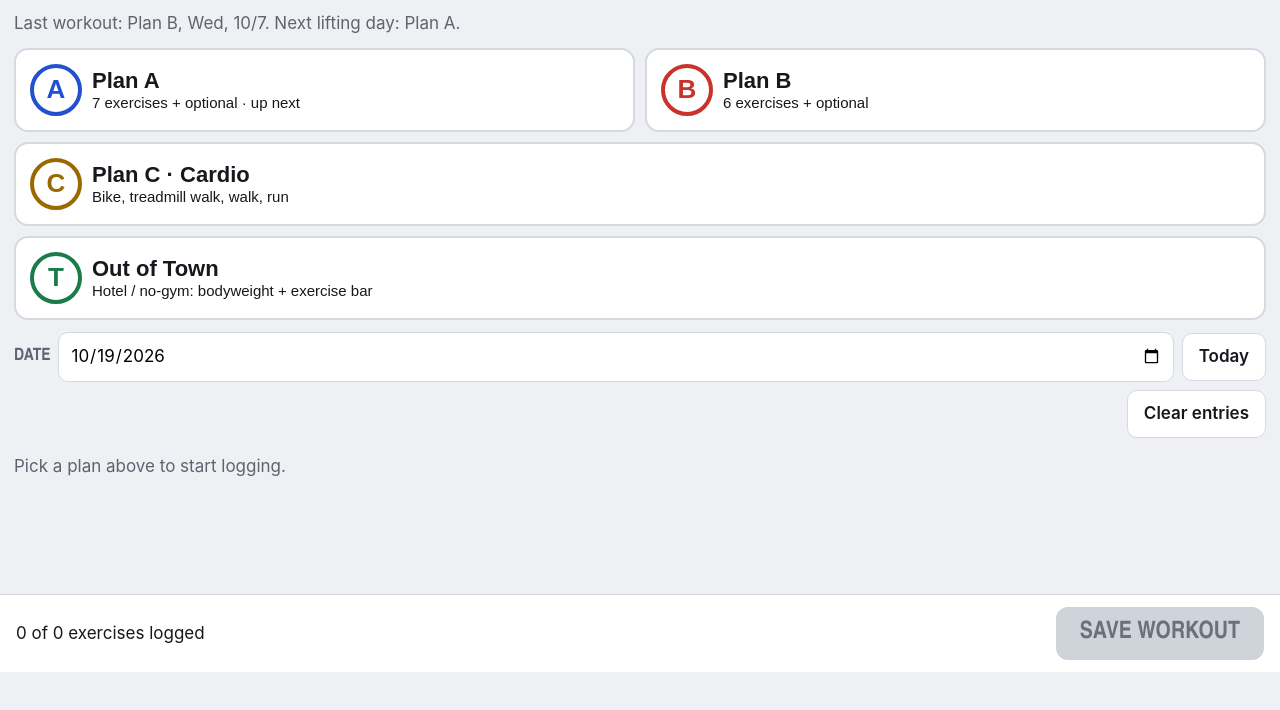
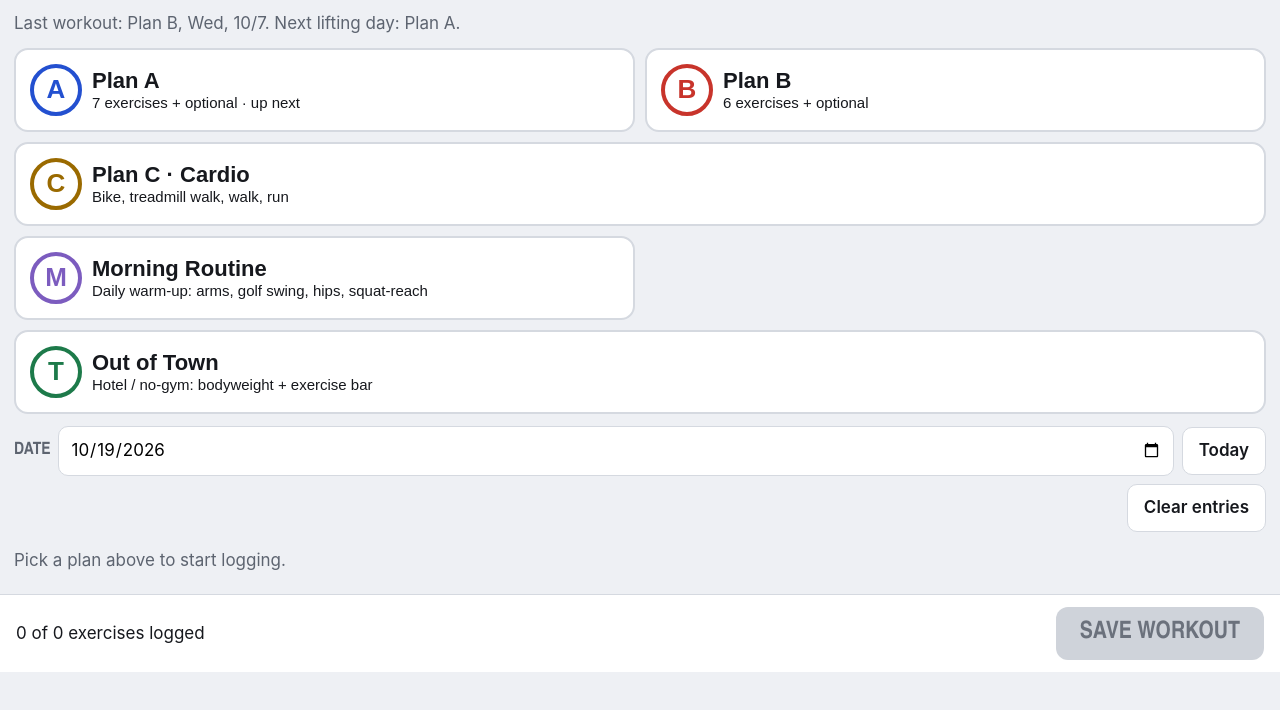
Before and after one commit to pbghamil-source/lift-log, a plain HTML site: page index.html in a window 1280 px wide. Shown: the part 128-838 px from the top of the page. Before the commit the page ends 800 px from the top, so only its background shows below. Drawn offline with Linux system fonts and the light colour scheme.

Commit message:
Morning routine plan

```diff
--- a/index.html
+++ b/index.html
@@ -32,7 +32,7 @@ input,textarea,select{font:inherit;padding:11px;border:1.5px solid var(--line);b
 .bar{position:fixed;left:0;right:0;bottom:0;background:#fff;border-top:1px solid var(--line);padding:12px 16px calc(12px + env(safe-area-inset-bottom));display:flex;justify-content:space-between;align-items:center;gap:12px;z-index:6}
 .bar .save{font-family:"Arial Narrow",Arial;font-stretch:condensed;font-weight:800;font-size:24px;padding:12px 24px;border-radius:12px;border:0;background:var(--ink);color:#fff}.bar .save:disabled{background:#cfd3da;color:#6b717c}
 .hist summary{list-style:none;cursor:pointer;display:flex;justify-content:space-between;align-items:center}.hist summary::-webkit-details-marker{display:none}
-.tag{color:#fff;font-weight:800;padding:4px 10px;border-radius:8px;font-size:15px}.ta{background:var(--a)}.tb{background:var(--b)}.tc{background:var(--c)}.tt{background:var(--t)}
+.tag{color:#fff;font-weight:800;padding:4px 10px;border-radius:8px;font-size:15px}.ta{background:var(--a)}.tb{background:var(--b)}.tc{background:var(--c)}.tt{background:var(--t)}.tm{background:#7c5cbf}.plan.m .ic{color:#7c5cbf}
 .hx{padding:8px 0;border-top:1px solid #eee;font-size:15px}.scale{display:flex;gap:6px}.scale button{flex:1;min-height:48px;font-size:19px;border-radius:10px;border:1.5px solid var(--line);background:#fff}
 .scale button.on{background:var(--ink);color:#fff}label{display:block;font-weight:600;margin:12px 0 4px}
 .zone{background:#fff7e0;border:1px solid #e6c56b;border-radius:10px;padding:10px;font-size:15px}
@@ -46,6 +46,7 @@ input,textarea,select{font:inherit;padding:11px;border:1.5px solid var(--line);b
   <button class="plan a" data-p="A"><div class="ic">A</div><div><b>Plan A</b><span id="pa"></span></div></button>
   <button class="plan b" data-p="B"><div class="ic">B</div><div><b>Plan B</b><span id="pb"></span></div></button>
   <button class="plan c" data-p="C"><div class="ic">C</div><div><b>Plan C · Cardio</b>Bike, treadmill walk, walk, run</div></button>
+  <button class="plan m" data-p="M"><div class="ic">M</div><div><b>Morning Routine</b>Daily warm-up: arms, golf swing, hips, squat-reach</div></button>
   <button class="plan t" data-p="T"><div class="ic">T</div><div><b>Out of Town</b>Hotel / no-gym: bodyweight + exercise bar</div></button>
  </div>
  <div class="row"><span class="cond muted">DATE</span><input type="date" id="wdate" style="flex:1"><button class="btn" id="today">Today</button></div>
@@ -103,6 +104,10 @@ const EX={
  row:{n:"Seated row",set:"Chest to pad, neutral handles.",cue:"Pull elbows back, squeeze blades. Stop short of full arm lockout on the return."},
  incline:{n:"Incline chest press",set:"Low incline, neutral grip if possible.",cue:"Don't flare elbows; stop short of lockout."},
  backext:{n:"Back extension",low:1,set:"Pad at hip crease.",cue:"Hinge at hips, flat back, stop at body-straight. Don't hyperextend."},
+ mreach:{n:"Overhead arm raise",low:1,set:"Stand tall.",cue:"Raise both arms overhead and lower, 10 reps. Leave weight blank."},
+ mgolf:{n:"Golf swing (no club)",low:1,set:"Stand with soft knees.",cue:"Easy simulated swings, 10 reps. Turn through the trunk, keep the left hip relaxed."},
+ mhip:{n:"Hip turns, elbows at chest height",low:1,set:"Elbows up at chest level.",cue:"10 hip movements, controlled."},
+ msqreach:{n:"Squat to overhead reach",low:1,set:"Feet shoulder-width.",cue:"Squat down, hands toward floor, stand and reach overhead, 10 reps. Keep the hip at about 90° or higher (left hip resurfacing); rise slowly."},
  bwsquat:{n:"Bodyweight squat",low:1,set:"Feet shoulder-width; a chair behind you is optional.",cue:"Sit back to a comfortable depth (hip ≤90°), stand up slowly. Leave weight blank."},
  barchest:{n:"Exercise bar – chest squeeze",set:"Bar at chest height.",cue:"Squeeze slowly, elbows slightly bent, never locked. Leave weight blank."},
  barlow:{n:"Exercise bar – below waist (forearm/triceps)",set:"Bar below the waist.",cue:"Keep it light; stop if the elbow aches."},
@@ -115,7 +120,7 @@ const EX={
 };
 const PLANS={A:{main:["legpress","chest","pulldown","legcurl","shpress","abduct","plank"],opt:["fly","calf","facepull","pallof","farmer"]},
  B:{main:["legpress","row","incline","backext","legext","calf"],opt:["facepull"]},
- T:{main:["bwsquat","barchest","inclpush","pullapart","thigh","plank"],opt:["barlow","bridge","stepup"]}};
+ M:{main:["mreach","mgolf","mhip","msqreach"],opt:[]},T:{main:["bwsquat","barchest","inclpush","pullapart","thigh","plank"],opt:["barlow","bridge","stepup"]}};
 const CARDIO=[{id:"bike",n:"Bike",lv:"Level"},{id:"tread",n:"Treadmill walk",lv:"Speed (mph)"},{id:"walk",n:"Walk",lv:"Distance (mi)"},{id:"run",n:"Run",lv:"Distance (mi) or speed",warn:"Hip resurfacing: get your surgeon's OK before running. Start with short walk/jog intervals on a treadmill; stop for any hip or groin pain."}];
 const $=s=>document.querySelector(s),$$=s=>[...document.querySelectorAll(s)];
 const KEY="liftlog_v1";
@@ -185,7 +190,7 @@ $("#save").onclick=()=>{const date=$("#wdate").value||today();const entries=[];
  if(plan==="C")CARDIO.forEach(c=>{if(filled(c.id)){const d=draft[c.id];entries.push({ex:c.id,name:c.n,cardio:{min:d.min,level:d.level,incline:d.incline,hr:d.hr},note:d.note})}});
  else PLANS[plan].main.concat(PLANS[plan].opt).forEach(id=>{if(filled(id)){const d=draft[id];entries.push({ex:id,name:EX[id].n,sets:(()=>{const l=lastFor(id);const ls=l&&l.e.sets||[];return d.sets.map((s,i)=>({s,i})).filter(o=>o.s.r!=="").map(({s,i})=>{let w=s.w;if(w===""){const p=ls[Math.min(i,ls.length-1)];w=p&&p.w!==""&&p.w!=null?p.w:""}return{w:w===""?"":+w,r:+s.r}})})(),note:d.note})}});
  DB.workouts.push({id:"w"+Date.now(),ts:Date.now(),date,plan,entries});store();draft={};plan=null;renderAll();alert("Workout saved 💪");scrollTo(0,0)};
-function renderHist(){const ws=sorted();$("#histlist").innerHTML=ws.length?ws.map(w=>`<details class="card hist"><summary><div><span class="tag t${w.plan.toLowerCase()}">${w.plan==="C"?"C · Cardio":w.plan==="T"?"Out of Town":"Plan "+w.plan}</span> <b>${fmtY(w.date)}</b></div><span class="muted">${w.entries.length} ▾</span></summary>
+function renderHist(){const ws=sorted();$("#histlist").innerHTML=ws.length?ws.map(w=>`<details class="card hist"><summary><div><span class="tag t${w.plan.toLowerCase()}">${w.plan==="C"?"C · Cardio":w.plan==="T"?"Out of Town":w.plan==="M"?"Morning Routine":"Plan "+w.plan}</span> <b>${fmtY(w.date)}</b></div><span class="muted">${w.entries.length} ▾</span></summary>
  ${w.entries.map(e=>`<div class="hx"><b>${esc(e.name)}</b><br>${setsTxt(e,e.ex)}${e.note?`<br><i class="muted">${esc(e.note)}</i>`:""}</div>`).join("")}
  <button class="btn sm" data-del="${w.id}" style="margin-top:8px;color:var(--b)">Delete workout</button></details>`).join(""):'<p class="muted">No workouts yet.</p>'}
 $("#histlist").addEventListener("click",e=>{const id=e.target.dataset.del;if(id&&confirm("Delete this workout? This can't be undone.")){DB.workouts=DB.workouts.filter(w=>w.id!==id);store();renderAll()}});
@@ -204,7 +209,7 @@ function renderCI(){const L=cis();$("#cilist").innerHTML=L.map(c=>`<div class="c
 $("#cilist").addEventListener("click",e=>{const id=e.target.dataset.dc;if(id&&confirm("Delete this check-in?")){DB.checkins=DB.checkins.filter(c=>c.id!==id);store();renderCI()}});
 function summary(){const cut=new Date(Date.now()-7*864e5);const c=new Date(cut-cut.getTimezoneOffset()*6e4).toISOString().slice(0,10);
  const ws=sorted().filter(w=>w.date>=c).reverse();let t=`LIFT LOG summary (last 7 days)\n`;
- ws.forEach(w=>{t+=`\n${fmt(w.date)} — ${w.plan==="C"?"Plan C Cardio":w.plan==="T"?"Out of Town":"Plan "+w.plan}\n`;w.entries.forEach(e=>t+=`- ${e.name}: ${setsTxt(e,e.ex)}${e.note?" ("+e.note+")":""}\n`)});
+ ws.forEach(w=>{t+=`\n${fmt(w.date)} — ${w.plan==="C"?"Plan C Cardio":w.plan==="T"?"Out of Town":w.plan==="M"?"Morning Routine":"Plan "+w.plan}\n`;w.entries.forEach(e=>t+=`- ${e.name}: ${setsTxt(e,e.ex)}${e.note?" ("+e.note+")":""}\n`)});
  if(!ws.length)t+="\nNo workouts in the last 7 days.\n";const l=cis()[0];if(l)t+=`\nLatest check-in ${fmt(l.date)}: ${ciTxt(l)}${l.note?" — "+l.note:""}\n`;return t}
 $("#copy").onclick=async()=>{const t=summary(),o=$("#copyout");o.value=t;try{await navigator.clipboard.writeText(t);$("#copy").textContent="Copied ✓ — paste into chat";o.style.display="block"}catch(e){o.style.display="block";o.focus();o.select();try{document.execCommand("copy")}catch(_){}$("#copy").textContent="Select text below and copy"}};
 $("#exp").onclick=()=>{const b=new Blob([JSON.stringify(DB,null,2)],{type:"application/json"}),a=document.createElement("a");a.href=URL.createObjectURL(b);a.download=`lift-log-backup-${today()}.json`;a.click()};
```
